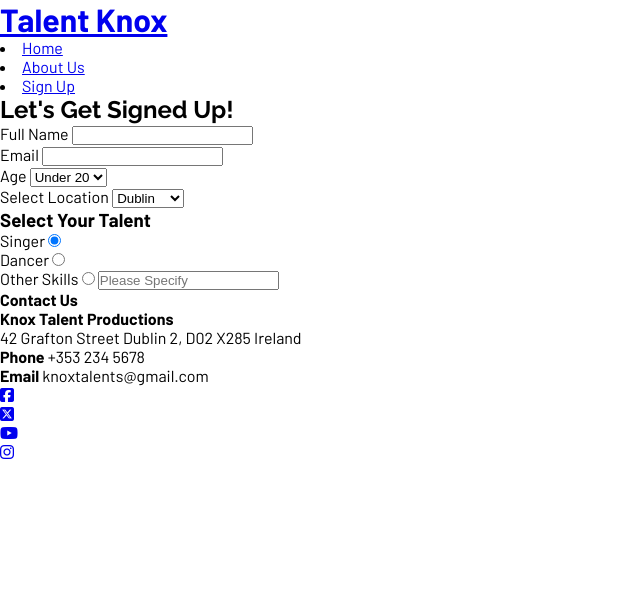
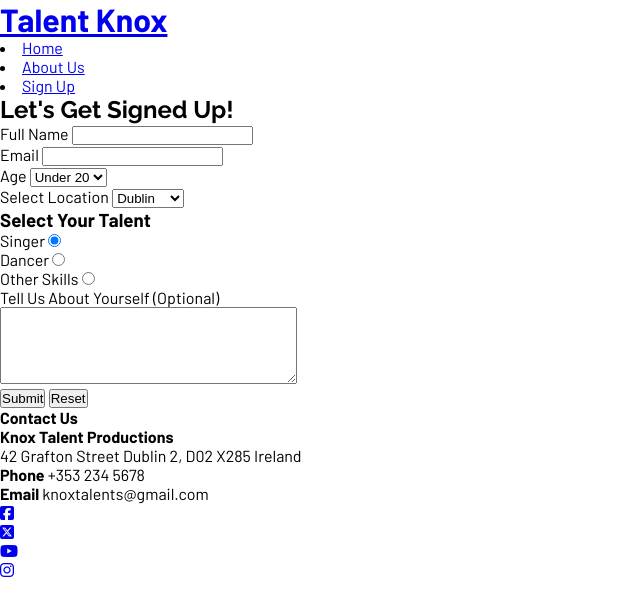
Before and after one commit to taz1003/Portfolio-Project-1---Talent-Knox, a plain HTML site: page signup.html in a window 1280 px wide. Shown: the whole page, without its empty margins (0-640 px from the left). Drawn offline with Linux system fonts and the light colour scheme.

Commit message:
Add textarea, submit and reset button

```diff
--- a/signup.html
+++ b/signup.html
@@ -81,12 +81,18 @@
                     <div>
                         <label for="other">Other Skills</label>
                         <input type="radio" id="other" name="select_talent" value="other-skills" required>
-                        <input type="text" name="select_talent" placeholder="Please Specify" required>
                     </div>
                 </div>
 
-
-
+                <div id="tell-us"></div>
+                <label for="yourself">Tell Us About Yourself (Optional)</label>
+                <br>
+                <textarea name="yourself" id="yourself" rows="5" cols="35"></textarea>
+                </div>
+                <div>
+                    <button type="submit" class="join-button">Submit</button>
+                    <button type="reset" class="reset-button">Reset</button>
+                </div>
 
             </form>
         </section>
```
